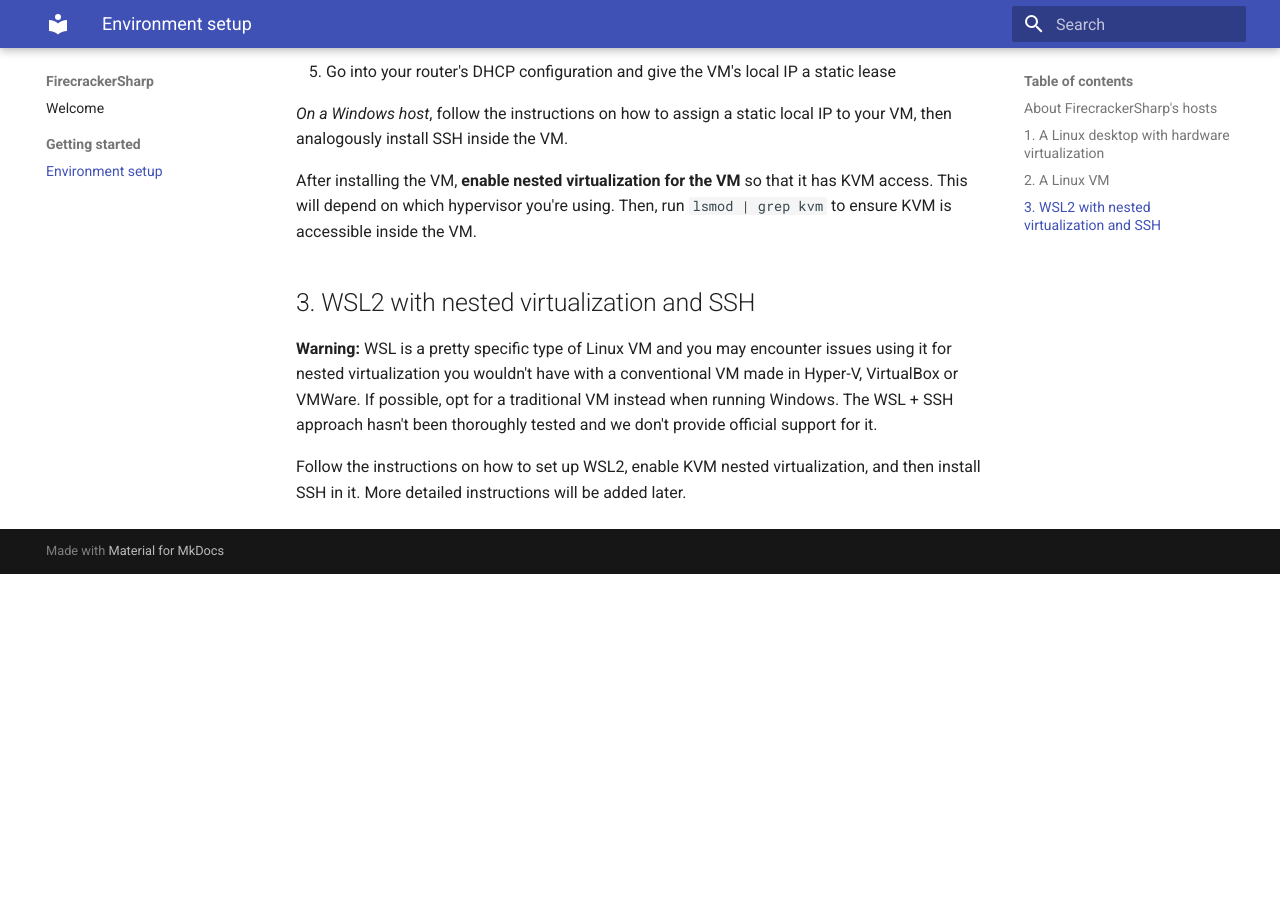
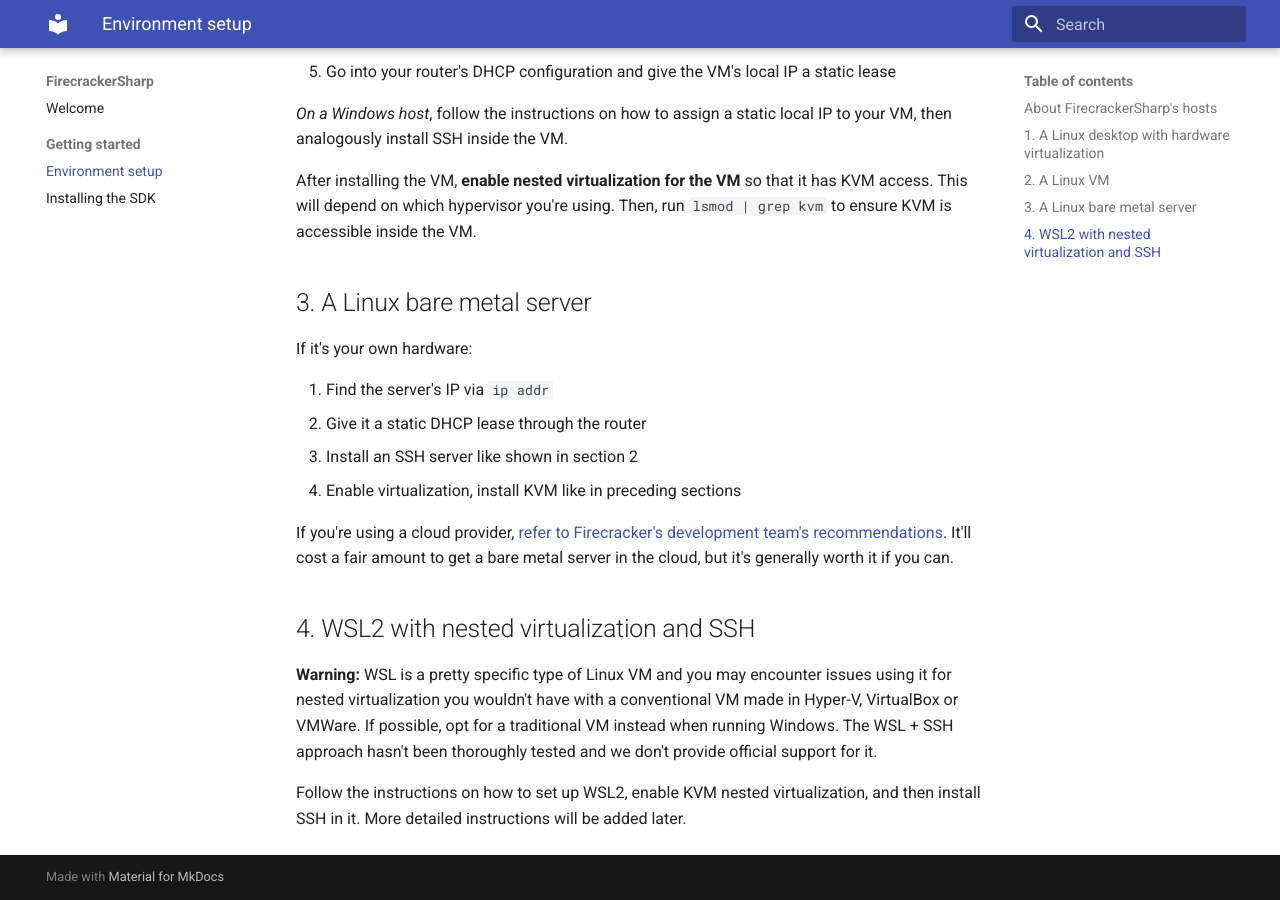
Before and after one commit to FirecrackerSharp/FirecrackerSharp.github.io, an MkDocs documentation site: the page built from docs/getting-started/environment-setup.md, in a window 1280 px wide and 900 px high, scrolled down 1830 px. Built offline with MkDocs 1.6.1 and Material for MkDocs 9.7.7, drawn with Linux system fonts in a browser that asks for light colours; before the commit the page ends 2404 px from its top, so only the background shows below that.

```diff
--- a/docs/getting-started/environment-setup.md
+++ b/docs/getting-started/environment-setup.md
@@ -47,7 +47,18 @@
 
 After installing the VM, **enable nested virtualization for the VM** so that it has KVM access. This will depend on which hypervisor you're using. Then, run `lsmod | grep kvm` to ensure KVM is accessible inside the VM.
 
-## 3. WSL2 with nested virtualization and SSH
+## 3. A Linux bare metal server
+
+If it's your own hardware:
+
+1. Find the server's IP via `ip addr`
+2. Give it a static DHCP lease through the router
+3. Install an SSH server like shown in section 2
+4. Enable virtualization, install KVM like in preceding sections
+
+If you're using a cloud provider, [refer to Firecracker's development team's recommendations](https://github.com/firecracker-microvm/firecracker/blob/main/docs/dev-machine-setup.md#cloud). It'll cost a fair amount to get a bare metal server in the cloud, but it's generally worth it if you can.
+
+## 4. WSL2 with nested virtualization and SSH
 
 **Warning:** WSL is a pretty specific type of Linux VM and you may encounter issues using it for nested virtualization you wouldn't have with a conventional VM made in Hyper-V, VirtualBox or VMWare. If possible, opt for a traditional VM instead when running Windows. The WSL + SSH approach hasn't been thoroughly tested and we don't provide official support for it.
 
```
Also changed, not shown: docs/getting-started/installing-the-sdk.md (added, +88 -0 lines).
